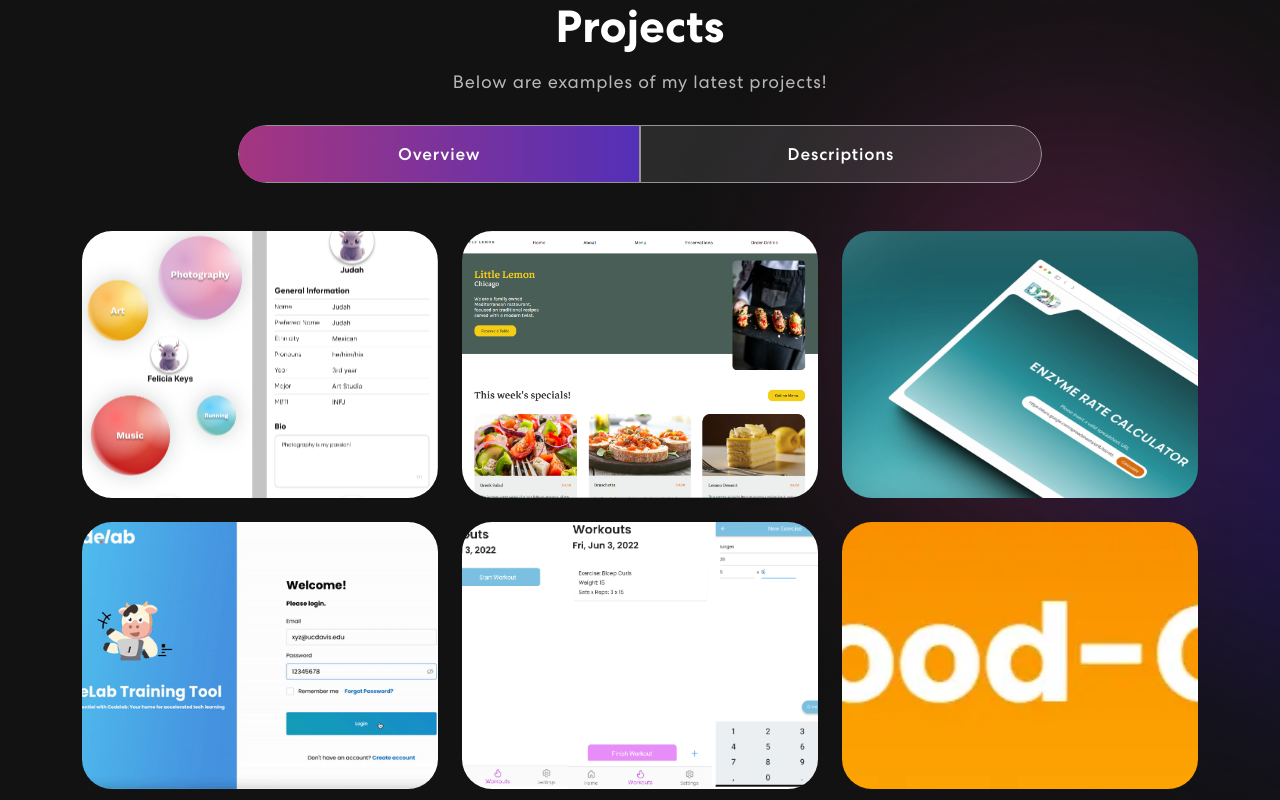
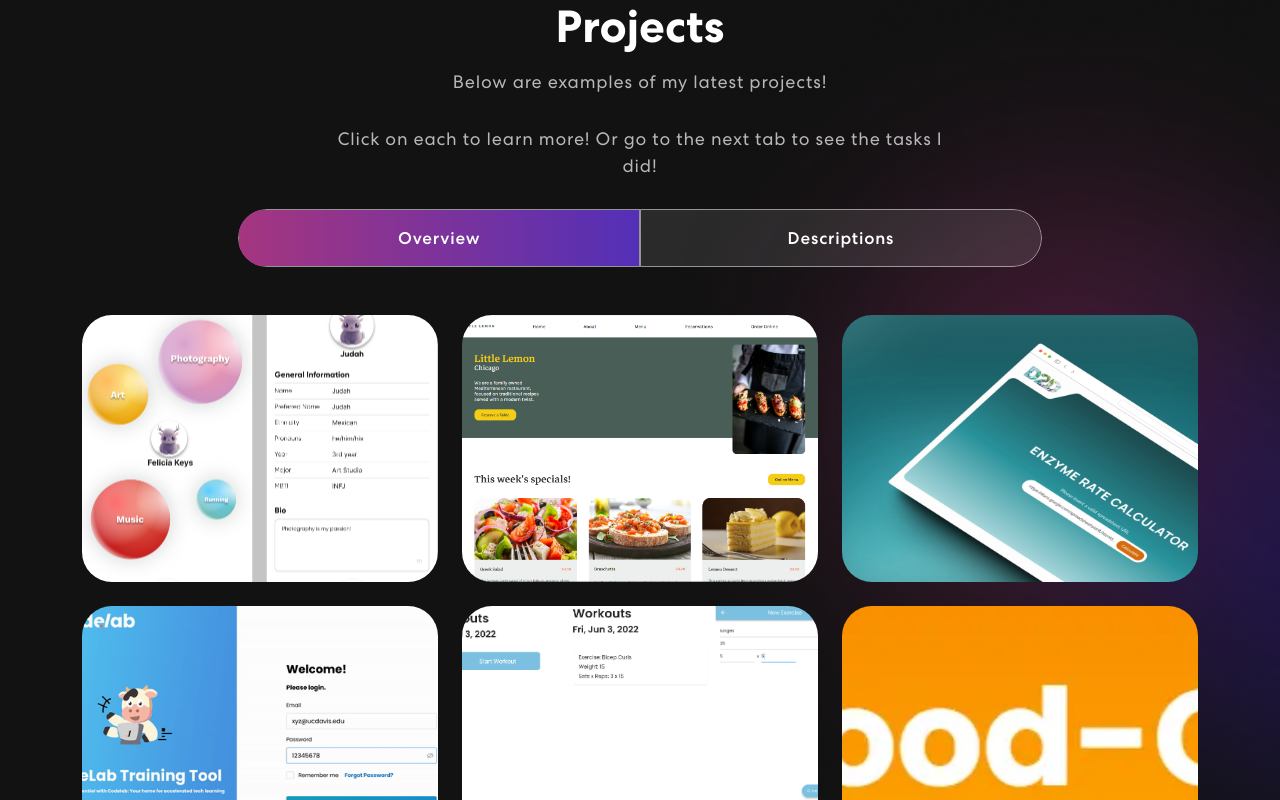
Before and after one commit to alexisbl14/personal-portfolio, a React (Vite) app: page / in a window 1280 px wide. Shown: the part 1880-2680 px from the top of the page. Built offline with nearby package versions, Linux system fonts and the light colour scheme.

Commit message:
updated projects description

```diff
--- a/src/components/Projects.tsx
+++ b/src/components/Projects.tsx
@@ -79,6 +79,7 @@ function Projects() {
                     <Col>
                         <h2>Projects</h2>
                         <p>Below are examples of my latest projects!</p>
+                        <p>Click on each to learn more! Or go to the next tab to see the tasks I did!</p>
                         <Tab.Container id="projects-tabs" defaultActiveKey="first">
                             <Nav variant="pills" defaultActiveKey="/home" className="nav-pills mb-5 justify-content-center align-items-center" id="pills-tab">
                                 <Nav.Item>
```
